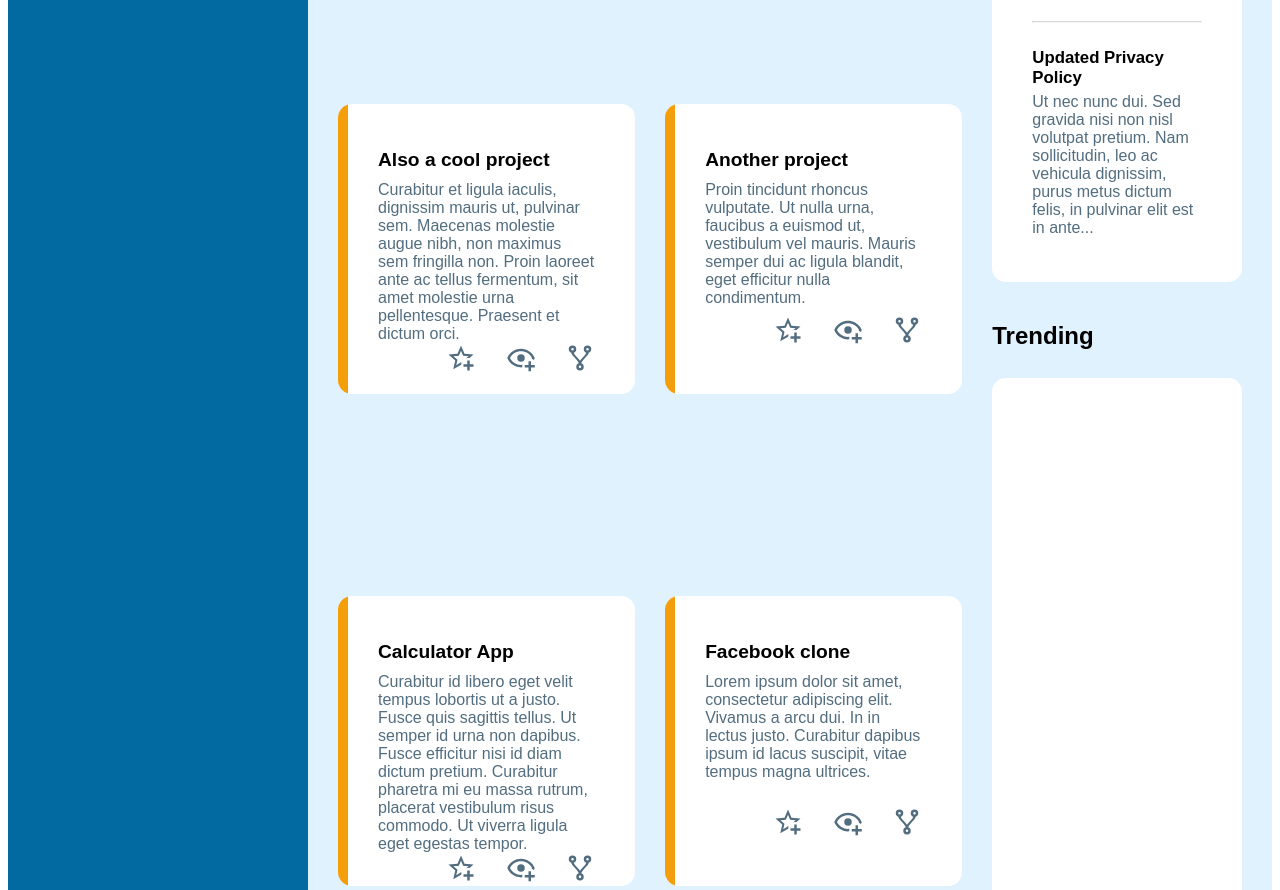
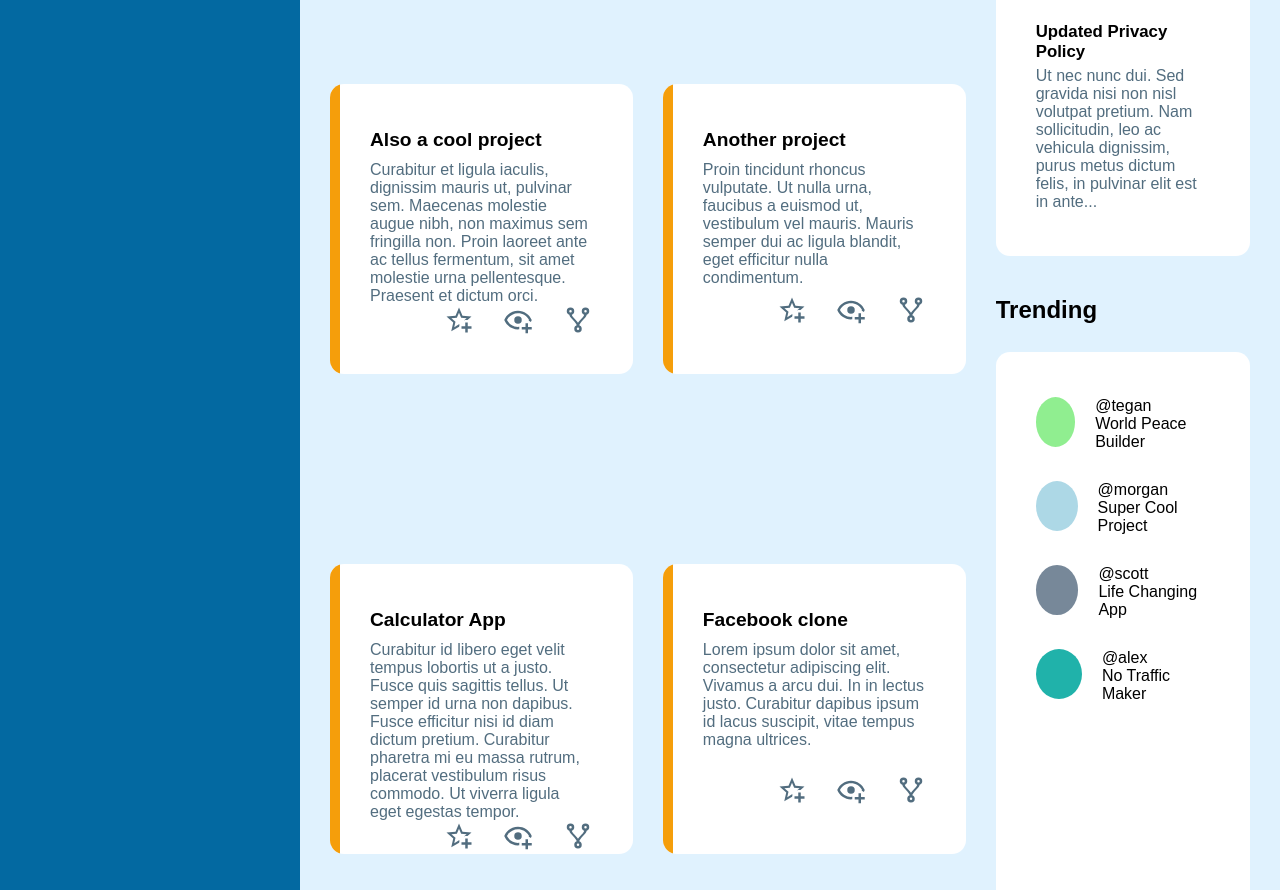
Before and after one commit to h4sitha/admin-dashboard, a plain HTML site: page index.html in a window 1280 px wide. Shown: the part 691-1581 px from the top of the page. Drawn offline with Linux system fonts and the light colour scheme.

Commit message:
Add styles to the trending section

```diff
--- a/index.html
+++ b/index.html
@@ -145,7 +145,36 @@
                 </div>
             </div>
             <h2 class="heading">Trending</h2>
-            <div></div>
+            <div>
+                <div>
+                    <div class="trending-circle"></div>
+                    <div class="trending-text">
+                        <span>@tegan</span>
+                        <span>World Peace Builder</span>
+                    </div>
+                </div>
+                <div>
+                    <div class="trending-circle"></div>
+                    <div class="trending-text">
+                        <span>@morgan</span>
+                        <span>Super Cool Project</span>
+                    </div>
+                </div>
+                <div>
+                    <div class="trending-circle"></div>
+                    <div class="trending-text">
+                        <span>@scott</span>
+                        <span>Life Changing App</span>
+                    </div>
+                </div>
+                <div>
+                    <div class="trending-circle"></div>
+                    <div class="trending-text">
+                        <span>@alex</span>
+                        <span>No Traffic Maker</span>
+                    </div>
+                </div>
+            </div>
         </div>
     </main>
 
--- a/styles.css
+++ b/styles.css
@@ -7,7 +7,7 @@ body {
     grid-template-columns: 300px 1fr;
     grid-template-rows: 200px 1fr;
     min-height: 100vh;
-    /* margin: 0; */
+    margin: 0;
     font-family: sans-serif;
 }
 
@@ -294,3 +294,42 @@ hr {
     margin: 25px 0;
     opacity: 0.4;
 }
+
+/* trending */
+
+main > .right > div:last-of-type div {
+    display: flex;
+}
+
+main > .right > div:last-of-type > div {
+    gap: 20px;
+    margin-bottom: 30px;
+}
+
+main > .right .trending-text {
+    flex-direction: column;
+    justify-content: center;
+}
+
+.trending-circle {
+    height: 50px;
+    width: 50px;
+    background-color: #dc2626;
+    border-radius: 50%;
+}
+
+main > .right > div:last-of-type > div:nth-of-type(1) > .trending-circle {
+    background-color: lightgreen;
+}
+
+main > .right > div:last-of-type > div:nth-of-type(2) > .trending-circle {
+    background-color: lightblue;
+}
+
+main > .right > div:last-of-type > div:nth-of-type(3) > .trending-circle {
+    background-color: lightslategray;
+}
+
+main > .right > div:last-of-type > div:nth-of-type(4) > .trending-circle {
+    background-color: lightseagreen;
+}
```
